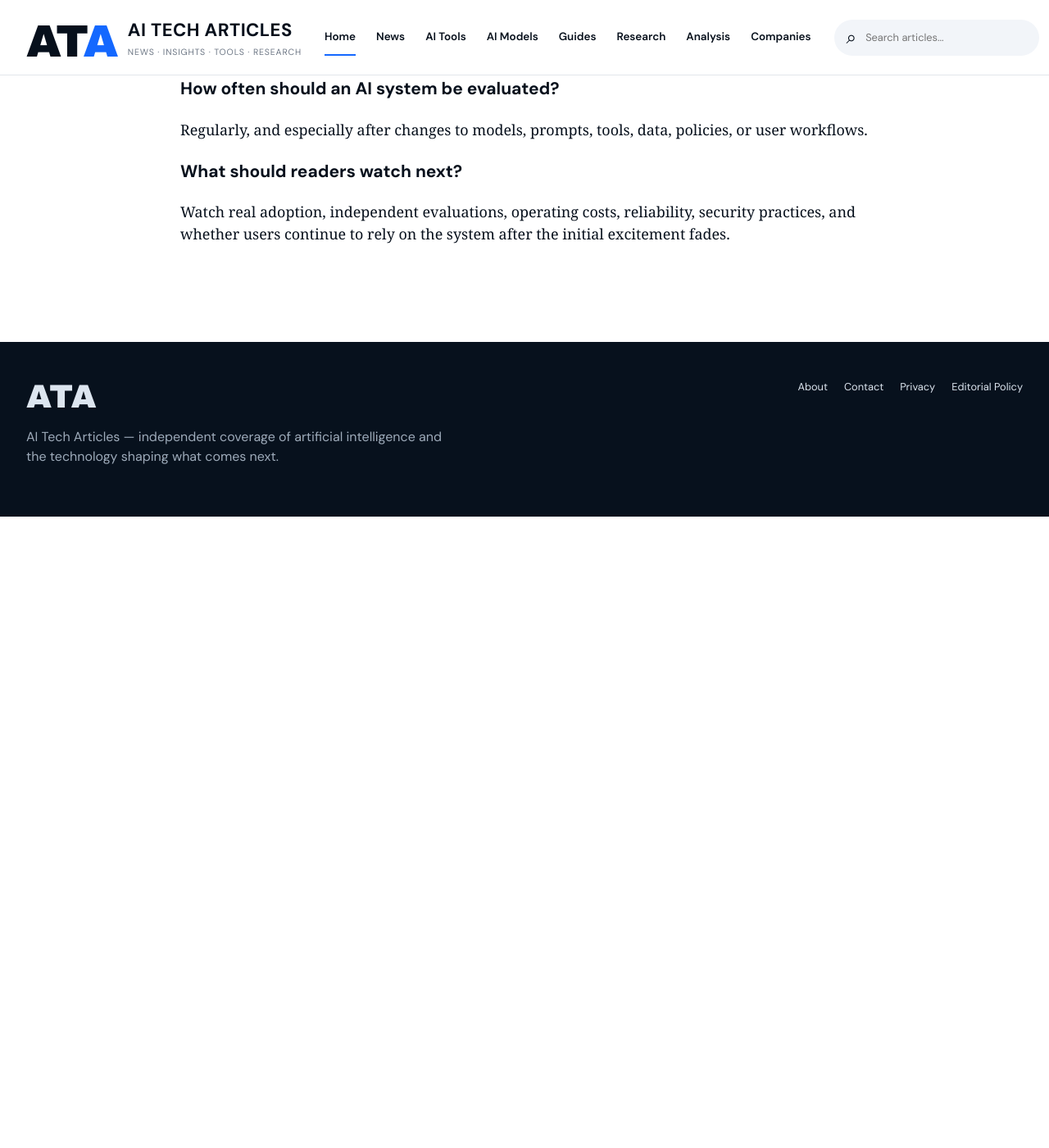
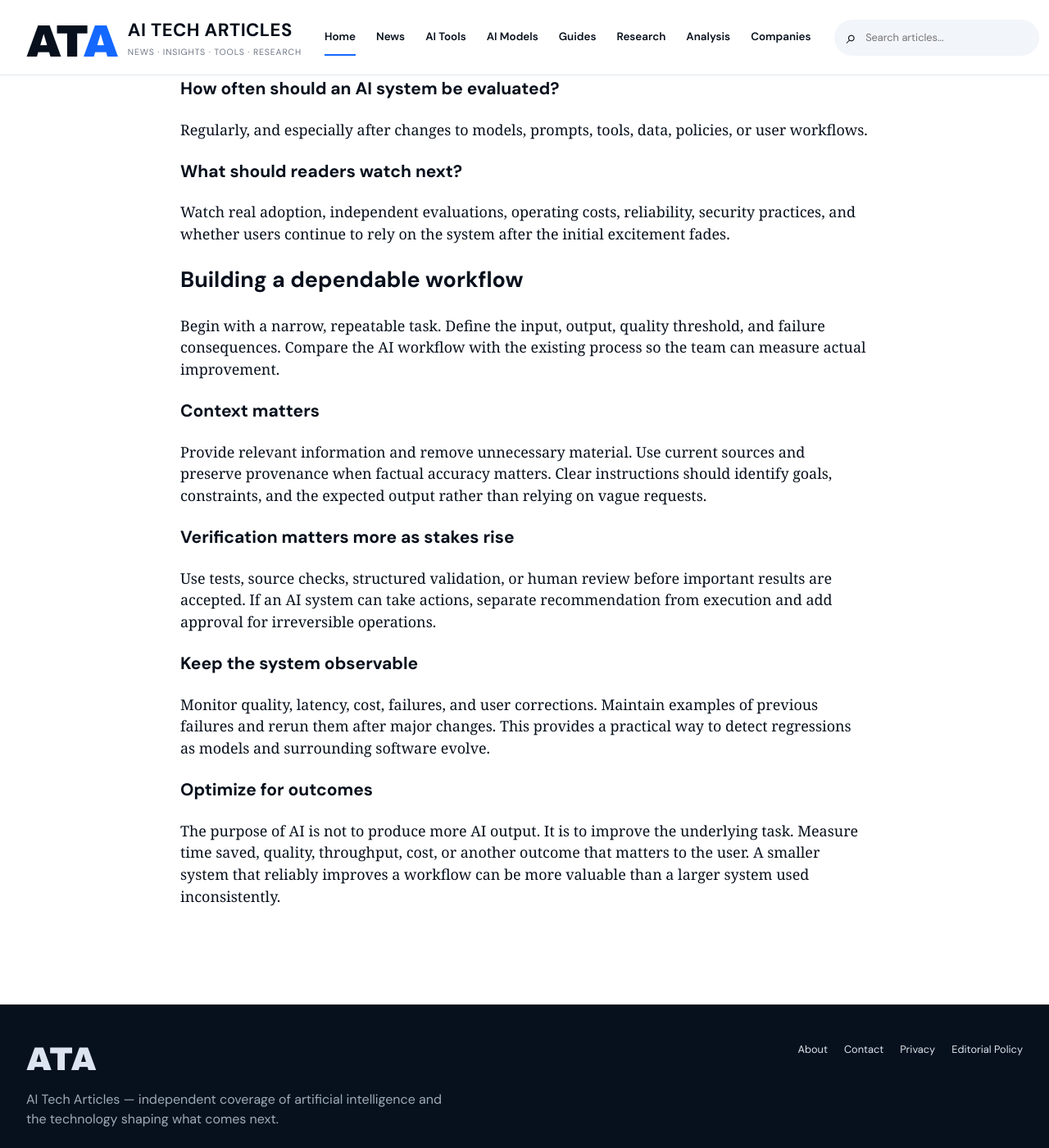
Before and after one commit to todaysnewsai/ChatGPTScope, a Jekyll site: the page built from _posts/2026-10-08-ai-regulation.md, in a window 1280 px wide and 1400 px high, scrolled down 3108 px. Shown: the whole window at 82% size. Built offline with Jekyll 4.4.1, drawn with Linux system fonts in a browser that asks for light colours; before the commit the page ends 3738 px from its top, so only the background shows below that.

Commit message:
Expand article

```diff
--- a/_posts/2026-10-08-ai-regulation.md
+++ b/_posts/2026-10-08-ai-regulation.md
@@ -50,3 +50,24 @@ Regularly, and especially after changes to models, prompts, tools, data, policie
 
 ### What should readers watch next?
 Watch real adoption, independent evaluations, operating costs, reliability, security practices, and whether users continue to rely on the system after the initial excitement fades.
+
+
+## Building a dependable workflow
+
+Begin with a narrow, repeatable task. Define the input, output, quality threshold, and failure consequences. Compare the AI workflow with the existing process so the team can measure actual improvement.
+
+### Context matters
+
+Provide relevant information and remove unnecessary material. Use current sources and preserve provenance when factual accuracy matters. Clear instructions should identify goals, constraints, and the expected output rather than relying on vague requests.
+
+### Verification matters more as stakes rise
+
+Use tests, source checks, structured validation, or human review before important results are accepted. If an AI system can take actions, separate recommendation from execution and add approval for irreversible operations.
+
+### Keep the system observable
+
+Monitor quality, latency, cost, failures, and user corrections. Maintain examples of previous failures and rerun them after major changes. This provides a practical way to detect regressions as models and surrounding software evolve.
+
+### Optimize for outcomes
+
+The purpose of AI is not to produce more AI output. It is to improve the underlying task. Measure time saved, quality, throughput, cost, or another outcome that matters to the user. A smaller system that reliably improves a workflow can be more valuable than a larger system used inconsistently.
```
